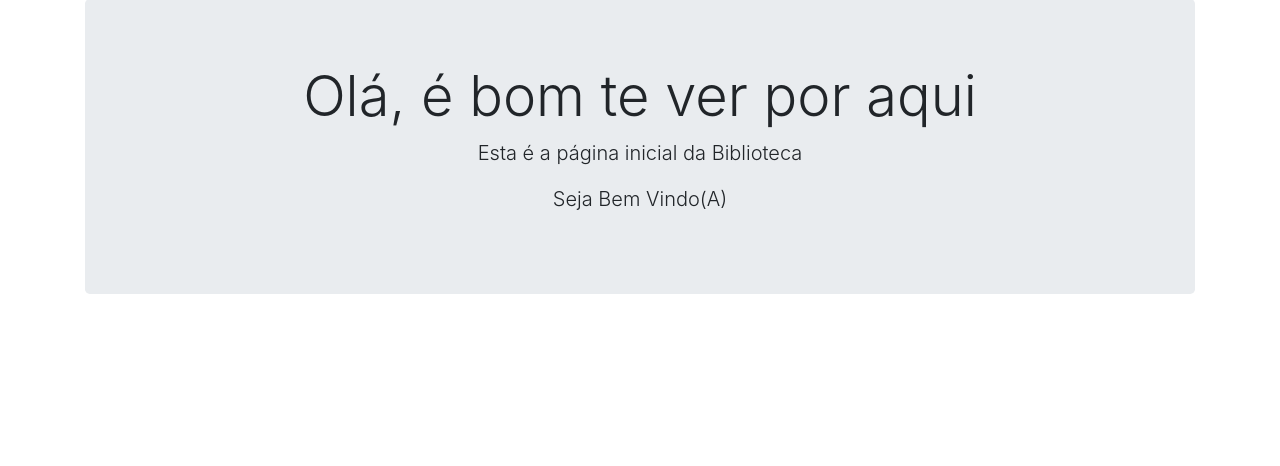
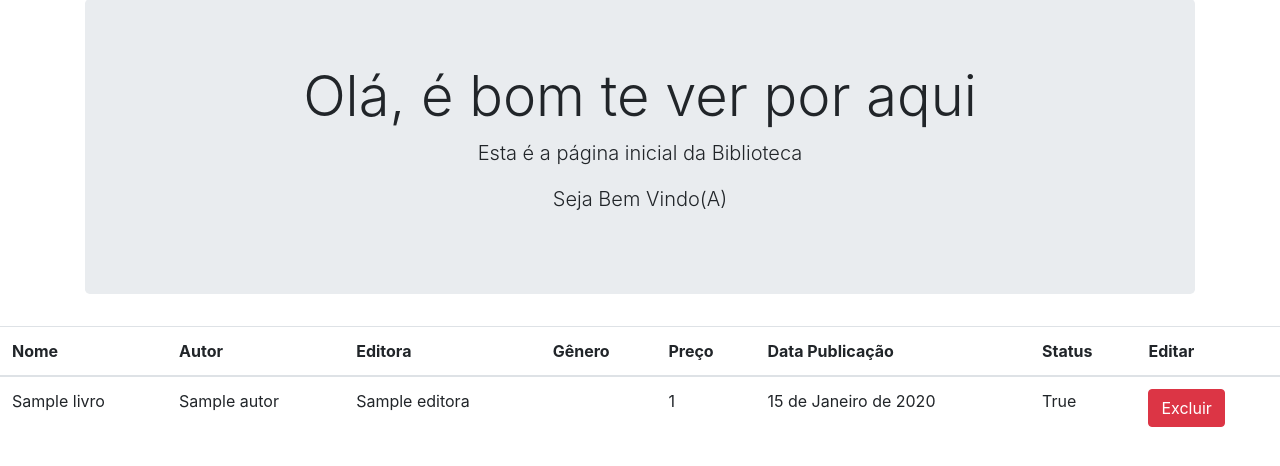
Before and after one commit to AnaAmelia710/Biblioteca, a Django app: page / in a window 1280 px wide. Shown: the part 105-571 px from the top of the page. Run offline with Django 5.2, Linux system fonts and the light colour scheme; tables that the repository leaves empty hold one stand-in row (values such as "Sample post"); some libraries are stand-ins or nearby versions.

Commit message:
Modifiquei o 'excluir', onde irá excluir os dados no BD

```diff
--- a/app/templates/index.html
+++ b/app/templates/index.html
@@ -58,11 +58,47 @@ navigation">
             <p class="lead">Seja Bem Vindo(A)</p>
         </div>
     </div>
-    <!-- Incluindo jQuery e Bootstrap JS -->
-    <script src="https://code.jquery.com/jquery-3.5.1.slim.min.js"></script>
-    <script src="https://cdn.jsdelivr.net/npm/@popperjs/core@2.9.1/dist/umd/popp
+    <table class="table">
+        <thead>
+            <tr>
+                <th>Nome</th>
+                <th>Autor</th>
+                <th>Editora</th>
+                <th>Gênero</th>
+                <th>Preço</th>
+                <th>Data Publicação</th>
+                <th>Status</th>
+                <th scope="col">Editar</th>
+            </tr>
+        </thead>
+        <tbody>
+            {% for livro in livros %}
+            <tr>
+                <td>{{ livro.nome }}</td>
+                <td>{{ livro.autor }}</td>
+                <td>{{ livro.editora }}</td>
+                <td>
+                    {% for genero in livro.genero.all %}
+                        {{ genero.nome }}{% if not forloop.last %}, {% endif %}
+                    {% endfor %}
+                </td>
+                <td>{{ livro.preco }}</td>
+                <td>{{ livro.data_plub }}</td>
+                <td>{{ livro.status }}</td>
+                <td>
+                    <a href="{% url 'delete' livro.id %}" class="btn btn-danger">Excluir</a>
+                </td>
+            </tr>
+            {% endfor %}
+        </tbody>
+    </table>
+
+
+        <!-- Incluindo jQuery e Bootstrap JS -->
+        <script src="https://code.jquery.com/jquery-3.5.1.slim.min.js"></script>
+        <script src="https://cdn.jsdelivr.net/npm/@popperjs/core@2.9.1/dist/umd/popp
 er.min.js"></script>
-    <script src="https://maxcdn.bootstrapcdn.com/bootstrap/4.5.2/js/bootstrap.mi
+        <script src="https://maxcdn.bootstrapcdn.com/bootstrap/4.5.2/js/bootstrap.mi
 n.js"></script>
 </body>
 
--- a/app/views.py
+++ b/app/views.py
@@ -1,10 +1,12 @@
 from django.shortcuts import render, redirect, get_object_or_404
 from .models import *
 from django.views import View
+from django.contrib import messages
 
 class IndexView(View):
     def get(self, request, *args, **kwargs):
-        return render(request, 'index.html')
+        livros = Livro.objects.all()
+        return render(request, 'index.html', {'livros': livros})
 
 class LivrosView(View):
     def get(self, request, *args, **kwargs):
@@ -40,3 +42,11 @@ class GenerosView(View):
     def get(self, request, *args, **kwargs):
         generos = Genero.objects.all()
         return render(request, 'genero.html', {'generos': generos})
+
+#Pra deletar
+class DeleteLivroView(View):
+    def get(self, request, id, *args, **kwargs):
+        livro = get_object_or_404(Livro, id=id)
+        livro.delete()
+        messages.success(request, 'Livro excluído com sucesso!')
+        return redirect('index')
--- a/config/urls.py
+++ b/config/urls.py
@@ -13,4 +13,5 @@ urlpatterns = [
     path('editor/', EditorasView.as_view(), name='editora'),
     path('leitor/', LeitoresView.as_view(), name='leitor'),
     path('genero/', GenerosView.as_view(), name='genero'),
+    path('delete/<int:id>/', DeleteLivroView.as_view(), name='delete'),
 ]
```
